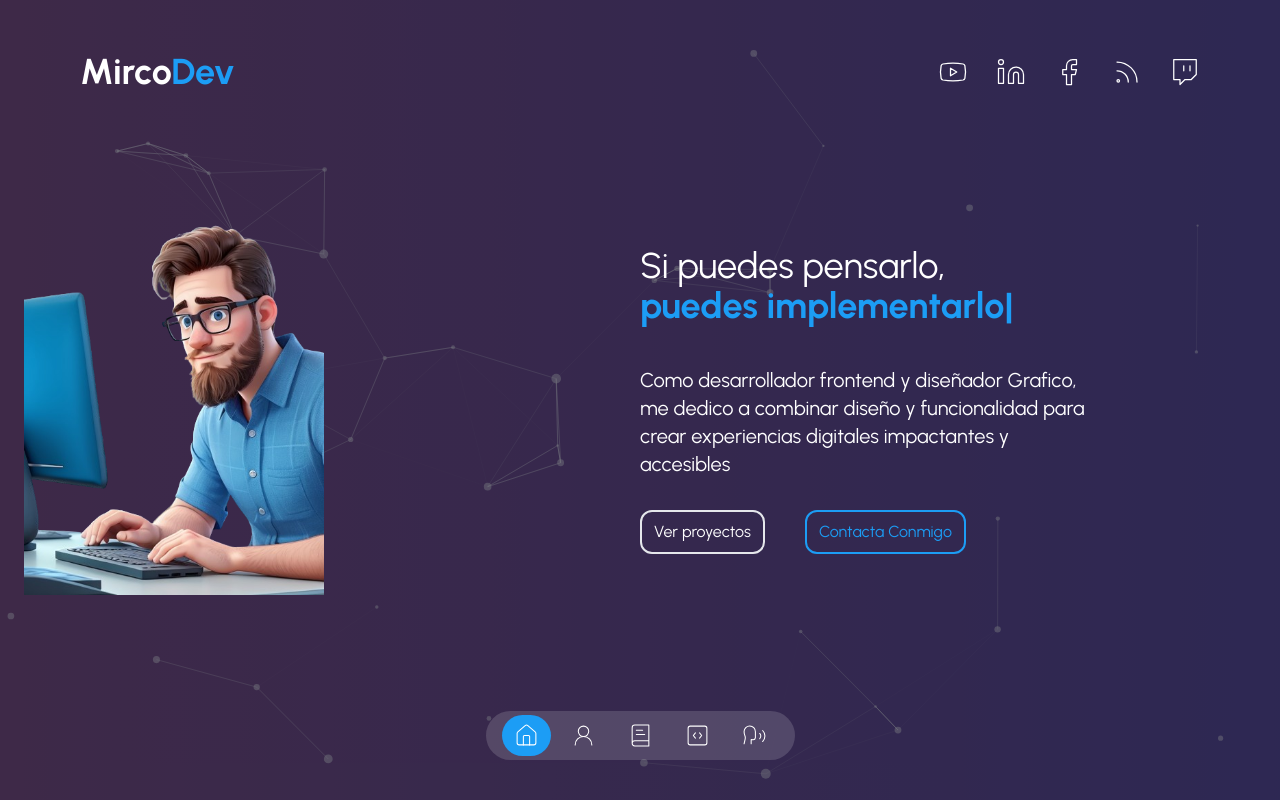
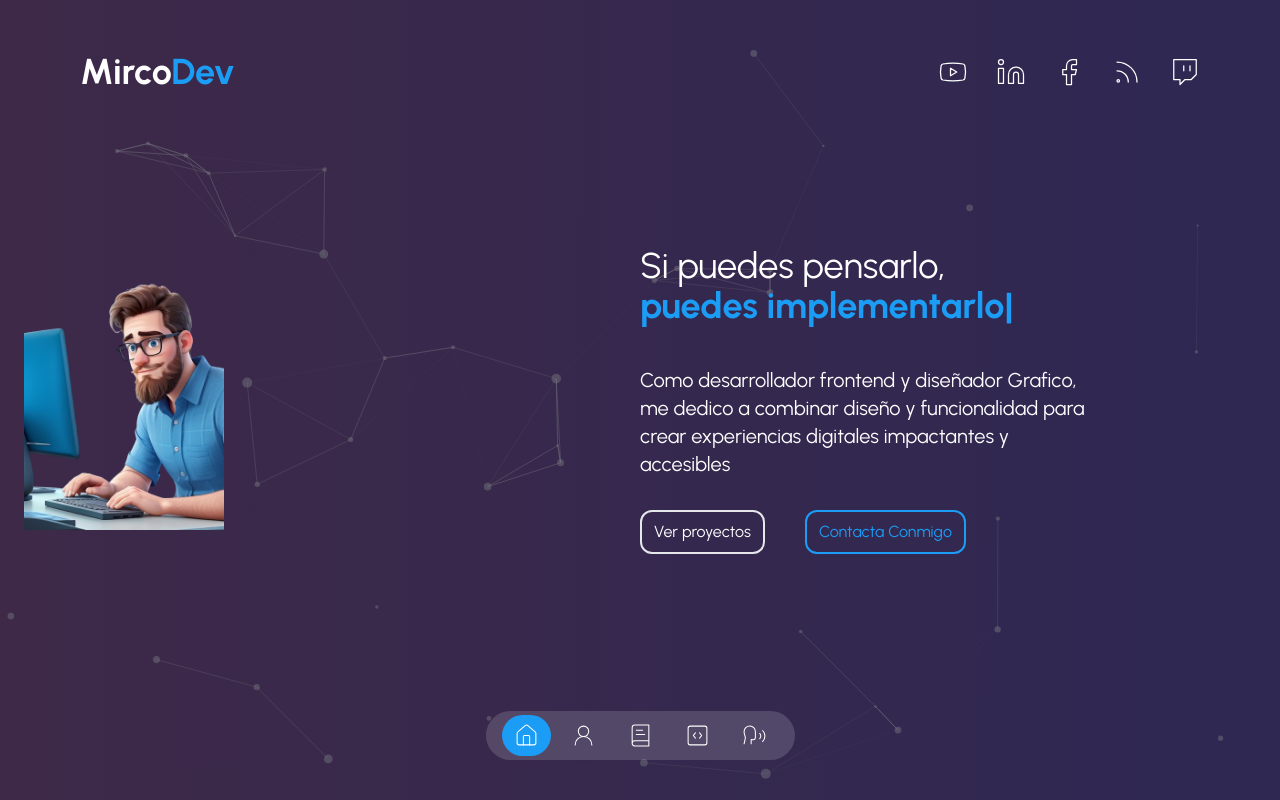
Before and after one commit to mirco-calle/my-landing-web, a Next.js app: page / in a window 1280 px wide. Built offline with nearby package versions, Linux system fonts and the light colour scheme.

Commit message:
desde quime

```diff
--- a/components/introduction.tsx
+++ b/components/introduction.tsx
@@ -9,8 +9,8 @@ const Introduction = () => {
         <Image
           src="/home-4.png"
           priority
-          width="300"
-          height="300"
+          width="200"
+          height="200"
           alt="Profile pic"
         />
         <div className="flex flex-col justify-center max-w-md">
```
